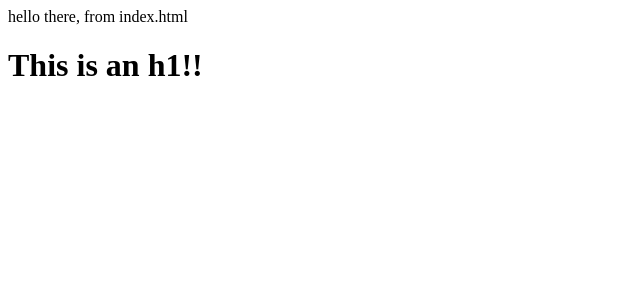
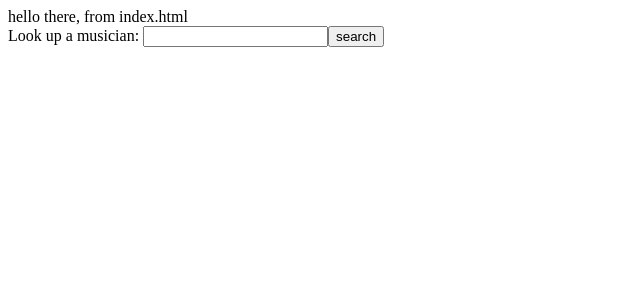
Before and after one commit to aaron1729/human-jukebox, a React app: page / in a window 1280 px wide. Shown: the top 300 px of the page, without its empty margins (0-640 px from the left). Built offline with nearby package versions, Linux system fonts and the light colour scheme.

Commit message:
added landing page and private musician page containers as well as search input for public page

```diff
--- /dev/null
+++ b/App.tsx
@@ -0,0 +1,8 @@
+import React from 'react';
+import LandingPageContainer from './src/client/LandingPageContainer';
+
+function App(){
+  return <LandingPageContainer/>;
+}
+
+export default App;
--- /dev/null
+++ b/src/client/LandingPageContainer.tsx
@@ -0,0 +1,15 @@
+import React from 'react';
+import SearchInput from './SearchInput';
+
+function LandingPageContainer(){
+  return(
+    <div className="landing-page">
+      {
+      // this div will contain the serach component and the login/signup component
+        <SearchInput/>
+      }
+    </div>
+  )
+}
+
+export default LandingPageContainer;
--- /dev/null
+++ b/src/client/SearchInput.tsx
@@ -0,0 +1,15 @@
+import React from 'react';
+
+function SearchInput(){
+  return(
+    <div className="search-div">
+      <form action="" method="get">
+        <label htmlFor="search-param">Look up a musician: </label>
+        <input type="search" name="search-param" required></input>
+        <input type="submit" name="search-param" value="search"></input>
+      </form>
+    </div>
+  )
+}
+
+export default SearchInput;
--- a/src/client/index.tsx
+++ b/src/client/index.tsx
@@ -1,7 +1,8 @@
 import React from 'react';
 import ReactDOM from 'react-dom';
+import App from '../.././App';
 
 ReactDOM.render(
-  <h1>This is an h1!!</h1>,
+  <App />,
   document.getElementById('root')
 );
```
Also changed, not shown: src/client/PrivateMusicianContainer.tsx (added, +15 -0 lines), 1 other file (tests, documents, lock files or other folders).
